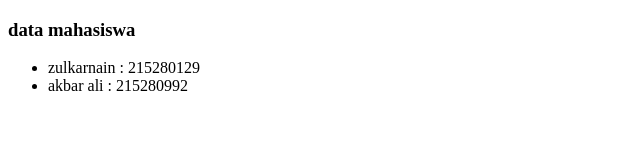
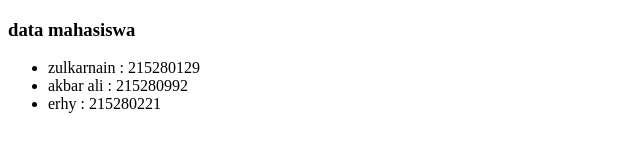
Before and after one commit to n4inz/belajar, a plain HTML site: page index.html in a window 1280 px wide. Shown: the whole page, without its empty margins (0-640 px from the left). Drawn offline with Linux system fonts and the light colour scheme.

Commit message:
menambahkan 1 file mahasiswa

```diff
--- a/index.html
+++ b/index.html
@@ -9,6 +9,7 @@
     <ul>
       <li>zulkarnain : 215280129</li>
       <li>akbar ali : 215280992</li>
+      <li>erhy : 215280221</li>
     </ul>
   </body>
 </html>
```
